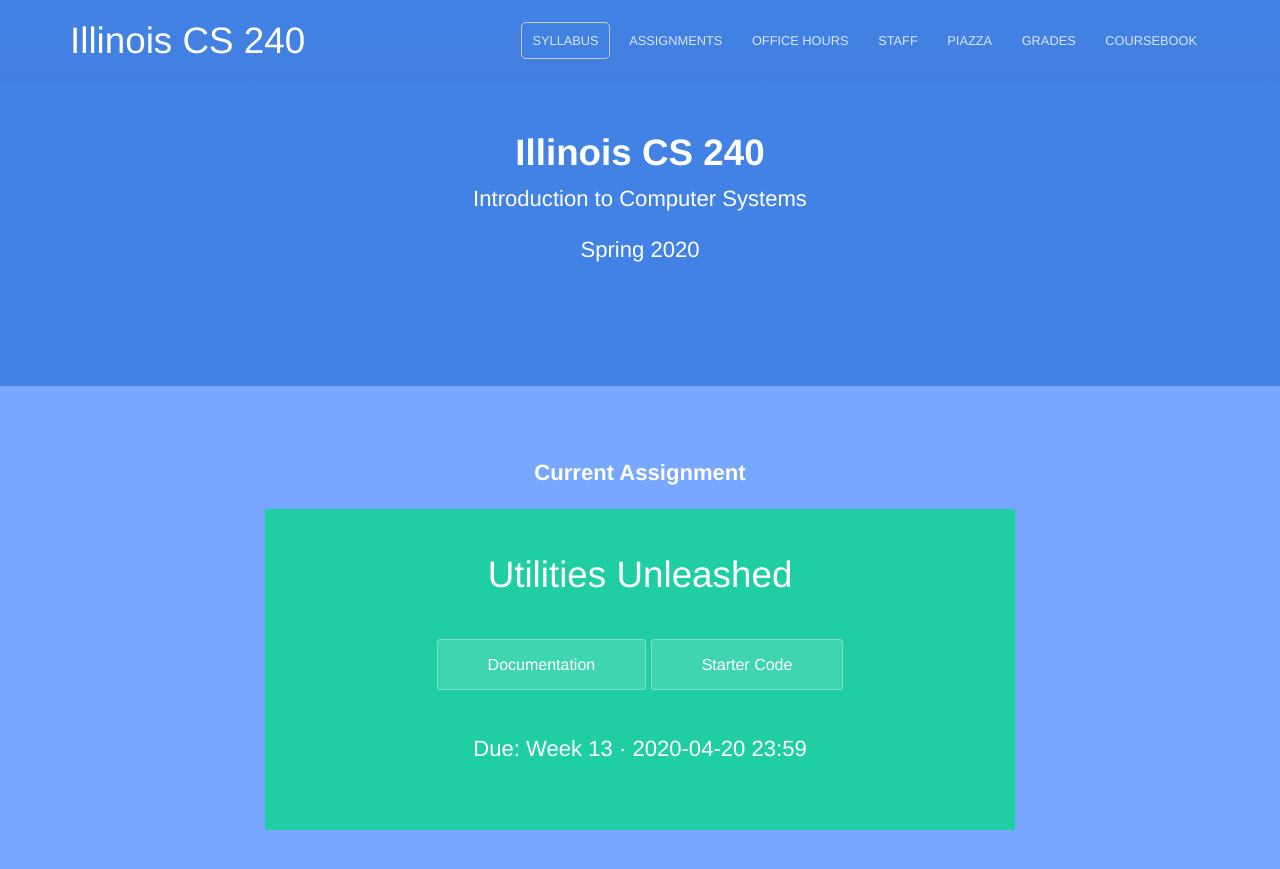
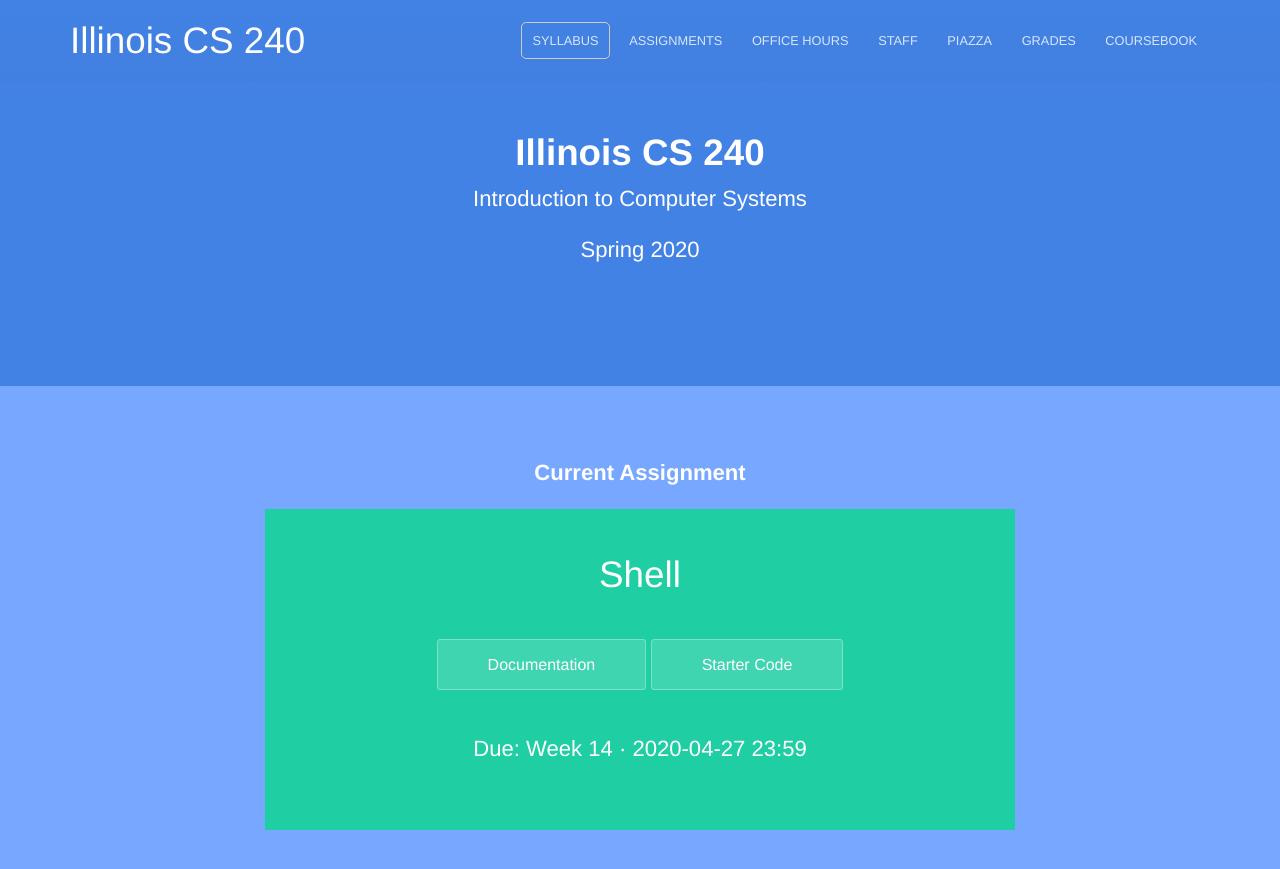
Before and after one commit to illinois-cs240/illinois-cs240.github.io, a Jekyll site: the page built from index.html, in a window 1280 px wide and 900 px high. Shown: the top 869 px of the window. Built offline with Jekyll 4.4.1, drawn with Linux system fonts in a browser that asks for light colours; a script that is not in the unit is left out.

Commit message:
Shell (Part 1) Spring 2020 Release

```diff
--- a/_data/assignments.yaml
+++ b/_data/assignments.yaml
@@ -67,12 +67,12 @@
       url: "shell"
       submissions:
         - title: Part 1
-          due_date: 2020-04-20 23:59
+          due_date: 2020-04-27 23:59
           graded_files:
           - shell.c
       resources: true
       worksheet: false
-      visible: false
+      visible: true
   -
       name: "Teaching Threads"
       releaseDate: "Week 13"
```
